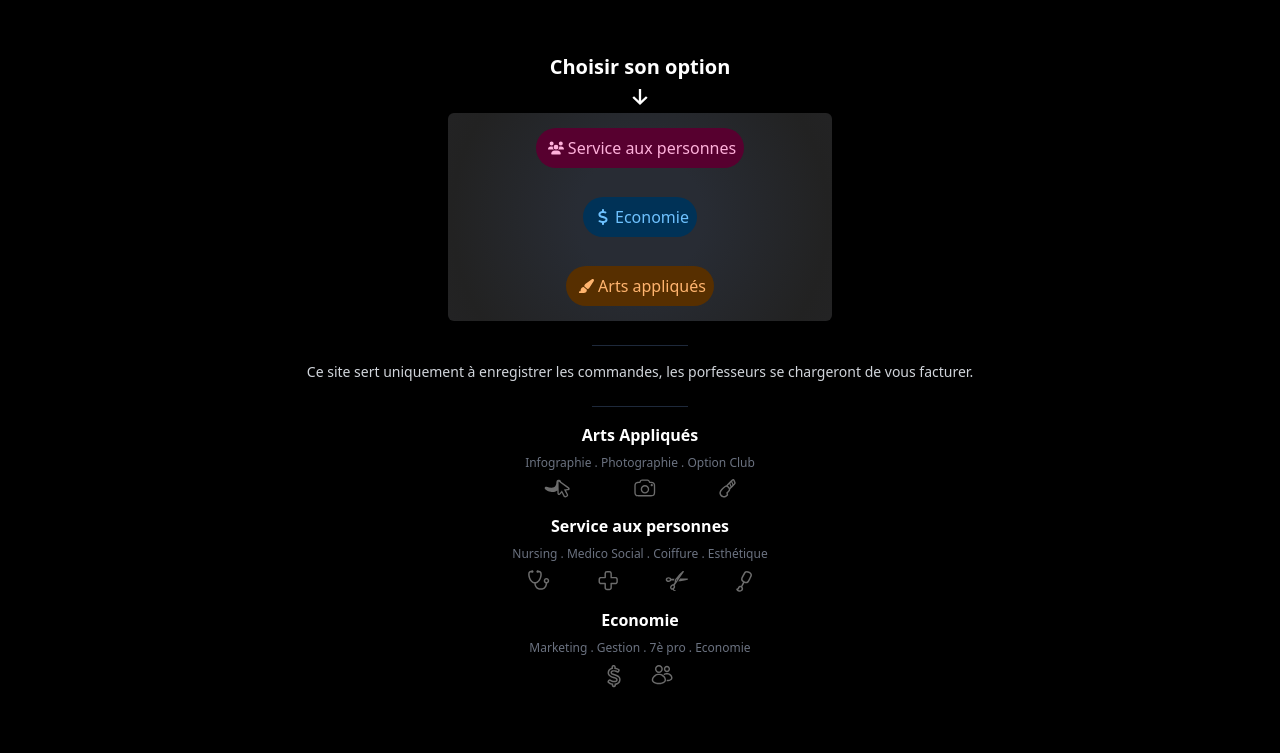
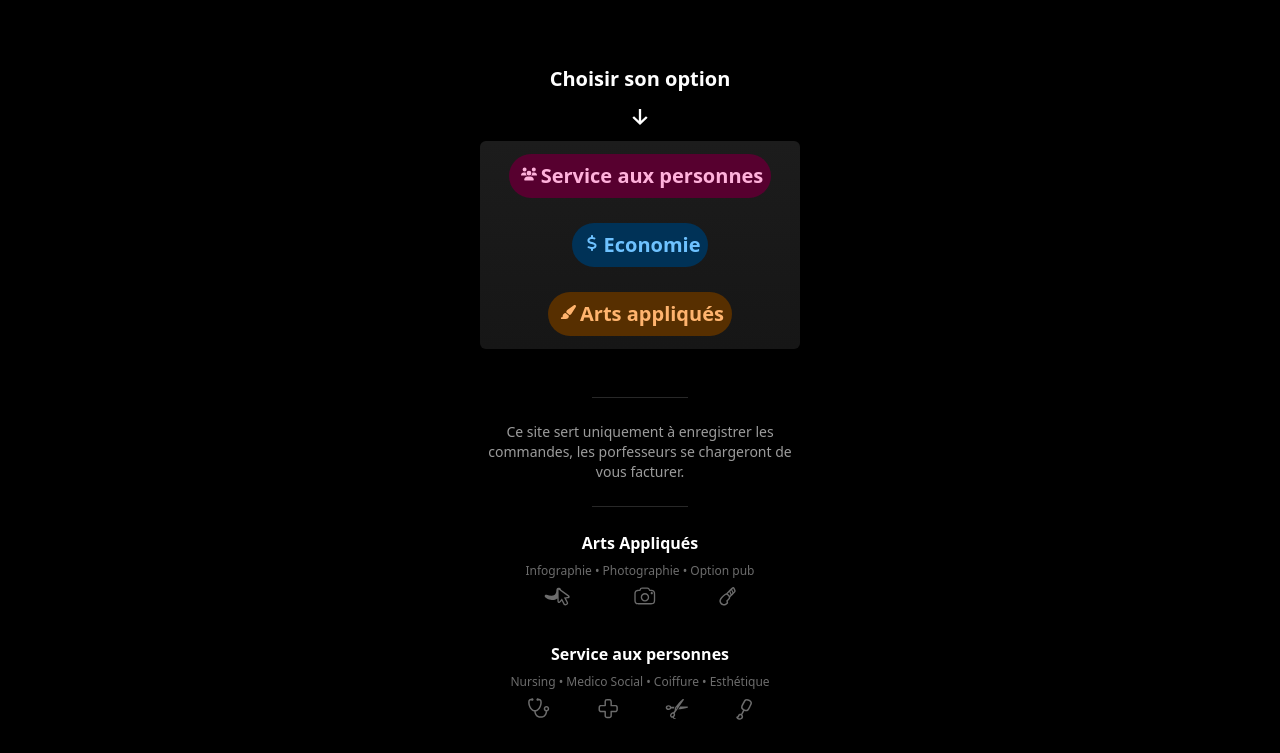
Before and after one commit to Lhourquin/rheto2324, a website: page index.html in a window 1280 px wide. Shown: the part 79-832 px from the top of the page. Drawn offline with nearby package versions, Linux system fonts and the light colour scheme; a web font is replaced by a local one.

Commit message:
change color to get the from the figma design

```diff
--- a/index.html
+++ b/index.html
@@ -16,7 +16,7 @@
   <body>
     <!-- Header with logo -->
     <header
-      class="pt-2 pb-2 fixed z-40 bg-black top-0 left-0 right-0 border-b-2 border-slate-900"
+      class="pt-2 pb-2 fixed z-40 bg-black top-0 left-0 right-0 border-b-2 line-break"
     >
       <img class="m-auto" src="./assets/logo rheto 1.svg" alt="rheto-logo" />
     </header>
@@ -26,10 +26,10 @@
     >
       <section>
         <!-- Select option -->
-        <div class="flex mt-9 flex-col lg:w-96 m-auto">
-          <h2 class="m-auto font-semibold text-xl">Choisir son option</h2>
+        <div class="flex mt-9 flex-col w-80 m-auto pb-6">
+          <h2 class="m-auto font-semibold text-xl mt-3">Choisir son option</h2>
           <img
-            class="size-4 mx-auto mt-2 mb-2"
+            class="size-4 mx-auto mt-4 mb-4"
             src="./assets/bottom-arrow.svg"
             alt=""
           />
@@ -50,7 +50,7 @@
                   d="M144 0a80 80 0 1 1 0 160A80 80 0 1 1 144 0zM512 0a80 80 0 1 1 0 160A80 80 0 1 1 512 0zM0 298.7C0 239.8 47.8 192 106.7 192h42.7c15.9 0 31 3.5 44.6 9.7c-1.3 7.2-1.9 14.7-1.9 22.3c0 38.2 16.8 72.5 43.3 96c-.2 0-.4 0-.7 0H21.3C9.6 320 0 310.4 0 298.7zM405.3 320c-.2 0-.4 0-.7 0c26.6-23.5 43.3-57.8 43.3-96c0-7.6-.7-15-1.9-22.3c13.6-6.3 28.7-9.7 44.6-9.7h42.7C592.2 192 640 239.8 640 298.7c0 11.8-9.6 21.3-21.3 21.3H405.3zM224 224a96 96 0 1 1 192 0 96 96 0 1 1 -192 0zM128 485.3C128 411.7 187.7 352 261.3 352H378.7C452.3 352 512 411.7 512 485.3c0 14.7-11.9 26.7-26.7 26.7H154.7c-14.7 0-26.7-11.9-26.7-26.7z"
                 />
               </svg>
-              <span> Service aux personnes </span>
+              <span class="text-xl font-bold"> Service aux personnes </span>
             </button>
             <button
               class="flex justify-between w-fit m-auto rounded-full p-2 btn-eco"
@@ -66,7 +66,7 @@
                   d="M160 0c17.7 0 32 14.3 32 32V67.7c1.6 .2 3.1 .4 4.7 .7c.4 .1 .7 .1 1.1 .2l48 8.8c17.4 3.2 28.9 19.9 25.7 37.2s-19.9 28.9-37.2 25.7l-47.5-8.7c-31.3-4.6-58.9-1.5-78.3 6.2s-27.2 18.3-29 28.1c-2 10.7-.5 16.7 1.2 20.4c1.8 3.9 5.5 8.3 12.8 13.2c16.3 10.7 41.3 17.7 73.7 26.3l2.9 .8c28.6 7.6 63.6 16.8 89.6 33.8c14.2 9.3 27.6 21.9 35.9 39.5c8.5 17.9 10.3 37.9 6.4 59.2c-6.9 38-33.1 63.4-65.6 76.7c-13.7 5.6-28.6 9.2-44.4 11V480c0 17.7-14.3 32-32 32s-32-14.3-32-32V445.1c-.4-.1-.9-.1-1.3-.2l-.2 0 0 0c-24.4-3.8-64.5-14.3-91.5-26.3c-16.1-7.2-23.4-26.1-16.2-42.2s26.1-23.4 42.2-16.2c20.9 9.3 55.3 18.5 75.2 21.6c31.9 4.7 58.2 2 76-5.3c16.9-6.9 24.6-16.9 26.8-28.9c1.9-10.6 .4-16.7-1.3-20.4c-1.9-4-5.6-8.4-13-13.3c-16.4-10.7-41.5-17.7-74-26.3l-2.8-.7 0 0C119.4 279.3 84.4 270 58.4 253c-14.2-9.3-27.5-22-35.8-39.6c-8.4-17.9-10.1-37.9-6.1-59.2C23.7 116 52.3 91.2 84.8 78.3c13.3-5.3 27.9-8.9 43.2-11V32c0-17.7 14.3-32 32-32z"
                 />
               </svg>
-              <span> Economie </span>
+              <span class="text-xl font-bold"> Economie </span>
             </button>
             <button
               class="flex justify-between w-fit m-auto rounded-full p-2 btn-ap"
@@ -82,27 +82,27 @@
                   d="M339.3 367.1c27.3-3.9 51.9-19.4 67.2-42.9L568.2 74.1c12.6-19.5 9.4-45.3-7.6-61.2S517.7-4.4 499.1 9.6L262.4 187.2c-24 18-38.2 46.1-38.4 76.1L339.3 367.1zm-19.6 25.4l-116-104.4C143.9 290.3 96 339.6 96 400c0 3.9 .2 7.8 .6 11.6C98.4 429.1 86.4 448 68.8 448H64c-17.7 0-32 14.3-32 32s14.3 32 32 32H208c61.9 0 112-50.1 112-112c0-2.5-.1-5-.2-7.5z"
                 />
               </svg>
-              <span> Arts appliqués </span>
+              <span class="text-xl font-bold"> Arts appliqués </span>
             </button>
           </div>
         </div>
 
-        <hr class="mt-6 mb-4 w-24 m-auto border-slate-800" />
+        <hr class="mt-6 mb-4 w-24 m-auto line-break" />
         <!-- Explanation of the site -->
-        <p class="text-xs md:text-sm text-gray-300 text-center">
+        <p class="text-sm color-explanation text-center pt-2 w-80 m-auto">
           Ce site sert uniquement à enregistrer les commandes, les porfesseurs
           se chargeront de vous facturer.
         </p>
 
-        <hr class="mt-6 mb-4 w-24 m-auto border-slate-800" />
+        <hr class="mt-6 mb-4 w-24 m-auto line-break" />
         <!-- Partie liste des options -->
-        <div class="m-auto w-80">
+        <div class="m-auto w-80 pt-2">
           <!-- Option AP -->
           <h4 class="text-center font-bold">Arts Appliqués</h4>
-          <p class="text-xs text-center pt-2 text-gray-500">
-            Infographie . Photographie . Option Club
+          <p class="text-xs text-center pt-2 color-options-list">
+            Infographie • Photographie • Option pub
           </p>
-          <ul class="flex justify-evenly pt-2 m-auto pb-4">
+          <ul class="flex justify-evenly pt-2 m-auto pb-9">
             <li>
               <img src="./assets/icons/ap/mouse.svg" alt="" srcset="" />
             </li>
@@ -115,11 +115,11 @@
           </ul>
           <!-- Option SAP -->
           <h4 class="text-center font-bold">Service aux personnes</h4>
-          <p class="text-xs text-center pt-2 text-gray-500">
-            Nursing . Medico Social . Coiffure . Esthétique
+          <p class="text-xs text-center pt-2 color-options-list">
+            Nursing • Medico Social • Coiffure • Esthétique
           </p>
 
-          <ul class="flex justify-evenly pt-2 m-auto pb-4">
+          <ul class="flex justify-evenly pt-2 m-auto pb-9">
             <li>
               <img src="./assets/icons/sap/toubib.svg" alt="" srcset="" />
             </li>
@@ -135,8 +135,8 @@
           </ul>
           <!-- Option ECO -->
           <h4 class="text-center font-bold">Economie</h4>
-          <p class="text-xs text-center pt-2 text-gray-500">
-            Marketing . Gestion . 7è pro . Economie
+          <p class="text-xs text-center pt-2 color-options-list">
+            Marketing • Gestion • 7è pro • Economie
           </p>
           <ul class="flex justify-evenly w-32 pt-2 m-auto pb-4">
             <!-- <ul class="flex justify-evenly pt-2"> -->
--- a/style.css
+++ b/style.css
@@ -22,13 +22,8 @@ body {
   );
 }
 .bg-select-group {
-  background-color: #282828;
-  background: radial-gradient(
-    circle,
-    rgba(40, 44, 52, 1) 29%,
-    rgba(34, 34, 34, 1) 86%,
-    rgba(35, 35, 36, 1) 99%
-  );
+  background: linear-gradient(180deg, #1C1C1C 0%, #161616 100%);
+
 }
 .btn-sap {
   background-color: #57002f;
@@ -42,6 +37,12 @@ body {
   background-color: #572f00;
   color: #ffb46e;
 }
-.line-break{
-  background-color: rgb(15 23 42);
+.line-break {
+  border-color: #282828;
 }
+.color-explanation {
+  color: #9c9c9c;
+}
+.color-options-list {
+  color: #6c6c6c;
+}
```
